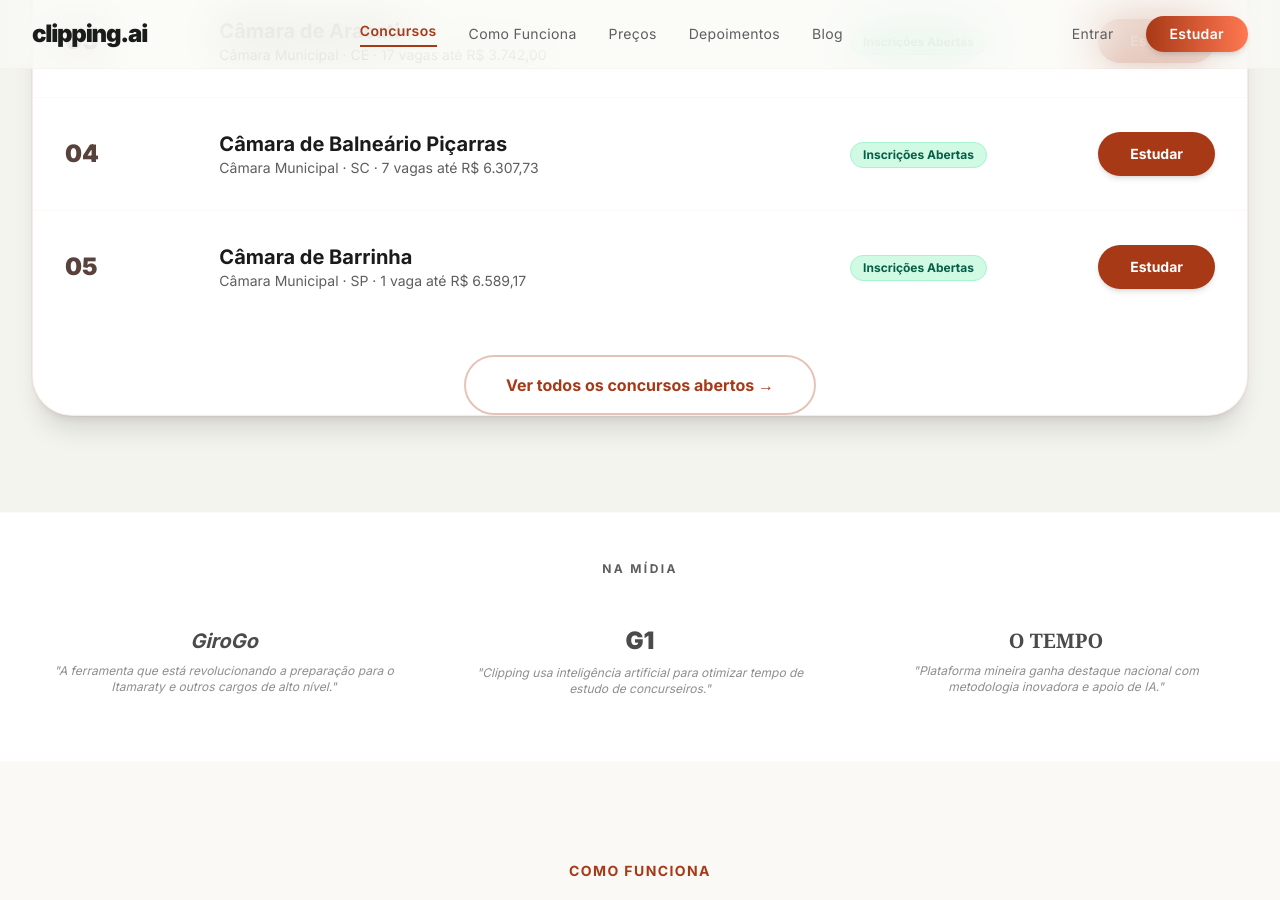
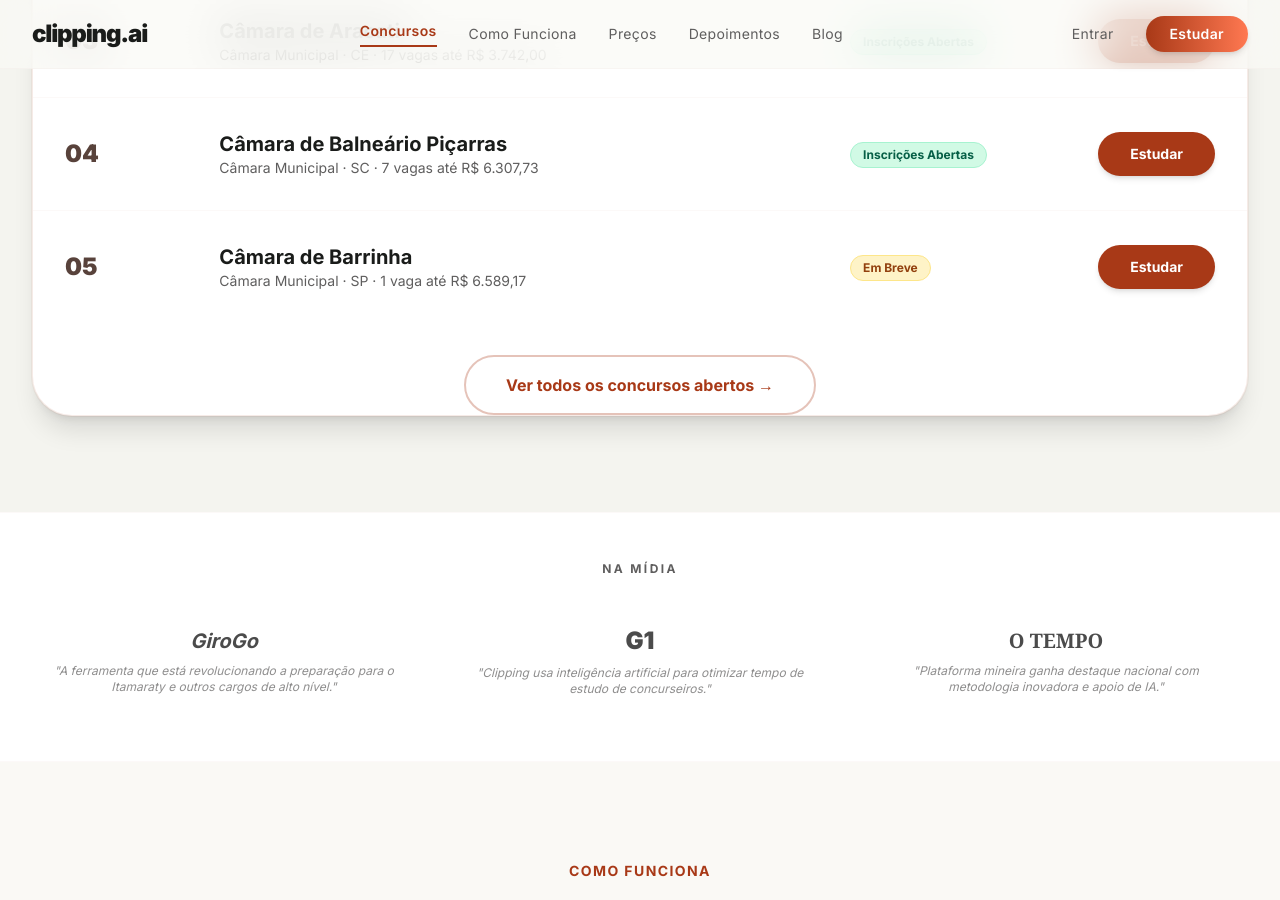
Before and after one commit to lucarp/hq4-ai-pages, a Jekyll site: the page built from index.html, in a window 1280 px wide and 900 px high, scrolled down 1462 px. Built offline with Jekyll 4.4.1, drawn with Linux system fonts in a browser that asks for light colours; nearby versions of some CDN libraries.

```diff
--- a/index.html
+++ b/index.html
@@ -131,7 +131,7 @@
                   <span class="text-sm text-secondary">Câmara Municipal · SP · 1 vaga até R$ 6.589,17</span>
                 </div>
               </td>
-              <td class="px-8 py-8"><span class="inline-flex items-center px-3 py-1 rounded-full bg-emerald-100 text-emerald-800 text-xs font-bold border border-emerald-200">Inscrições Abertas</span></td>
+              <td class="px-8 py-8"><span class="inline-flex items-center px-3 py-1 rounded-full bg-amber-100 text-amber-800 text-xs font-bold border border-amber-200">Em Breve</span></td>
               <td class="px-8 py-8 text-right">
                 <a href="https://clipping.ai" class="inline-block bg-primary hover:bg-primary-container text-on-primary px-8 py-3 rounded-full text-sm font-bold transition-all shadow-md active:scale-95">Estudar</a>
               </td>
```
